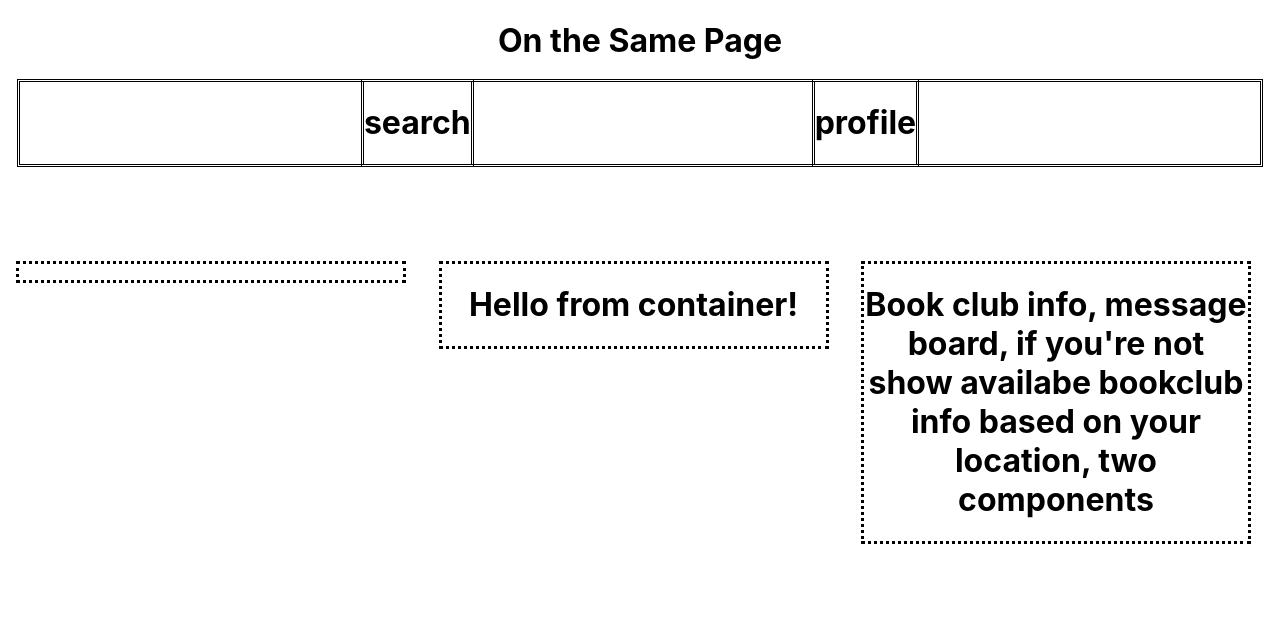
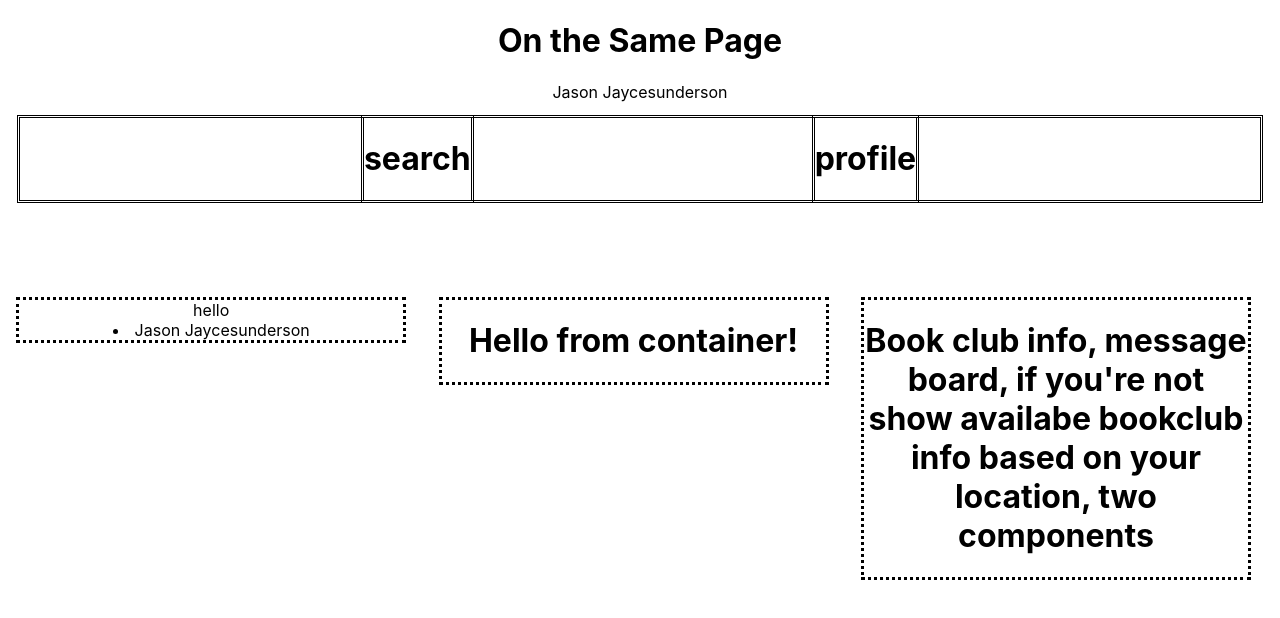
Before and after one commit to leslieyi/on-the-same-page, a React (Create React App) app: page / in a window 1280 px wide. Shown: the top 618 px of the page. Built offline with nearby package versions, Linux system fonts and the light colour scheme; data requests are answered from the project's data file.

Commit message:
aug 2nd 3pm est

```diff
--- a/db.json
+++ b/db.json
@@ -30,7 +30,7 @@
 
     ],
 
-    "user":[
+    "user":
       {
         "name": "Jason Jaycesunderson",
         "public": true,
@@ -39,10 +39,9 @@
           "Mark Kurlansky", "publisher": "Penguin Publishing Group","image":"https://images-na.ssl-images-amazon.com/images/I/719jY1AQaJL.jpg"}, { "title": "If You Ask Me (And Of Course You Won’t)","authors":
             "Betty White", "publisher": "Penguin Publishing Group","image":"https://images-na.ssl-images-amazon.com/images/I/51GWzBRf93L.jpg"}, { "title": "Florida","authors": "Lauren Groff", "publisher": "Riberhead Books", "image": "https://m.media-amazon.com/images/P/1594634513.01._SCLZZZZZZZ_SX500_.jpg"}],
         "area": "Tallanasty"
-      }
-    ],
+      },
 
-    "club": [
+    "bookClubs": [
       { "name":"herrooo"
 
     }]
--- a/src/components/App.js
+++ b/src/components/App.js
@@ -8,7 +8,6 @@ import BookClubAside from "./BookClubAside"
 
 function App() {
   const [profileData, setProfileData] = useState([]);
-
   useEffect(() => {
     fetch("http://localhost:3001/profile")
       .then((response) => response.json())
@@ -17,20 +16,29 @@ function App() {
       });
   }, []);
 
+  const [userData, setUserData] = useState({});
+  useEffect(() => {
+    fetch("http://localhost:3001/user")
+      .then((response) => response.json())
+      .then((Data) => {
+        setUserData(Data);
+      });
+  }, []);
+
+
+
 
 //testing
   return (
     <div className="app">
     <h1>On the Same Page</h1>
-    {/* {profileData.map(profile=>
-    <div>
-      <h2>{profile.name}</h2>
-      {profile.booksInfo.map(book=>
-        <li>{book.title}</li>)}
-    </div>
-      )} */}
+    <p>
+
+    {userData.name}
+
+    </p>
       <Header />
-      <BooksAside />
+      <BooksAside userData={userData}/>
       <MainContainer />
       <BookClubAside />
 
--- a/src/components/BooksAside.js
+++ b/src/components/BooksAside.js
@@ -1,27 +1,11 @@
-import {useState, useEffect} from 'react';
+function BooksAside({userData}) {
 
-function BooksAside() {
-
-    const [userData, setUserData] = useState([]);
-
-    useEffect(() => {
-      fetch("http://localhost:3001/user")
-        .then((response) => response.json())
-        .then((Data) => {
-          setUserData(Data);
-        });
-    }, []);
 
 
     return (
         <div className="column-left">
-                <p>{userData.name}</p>
-
-
-
-
-
-
+            hello
+                <li>{userData.name}</li>
         </div>
     )
 }
```
